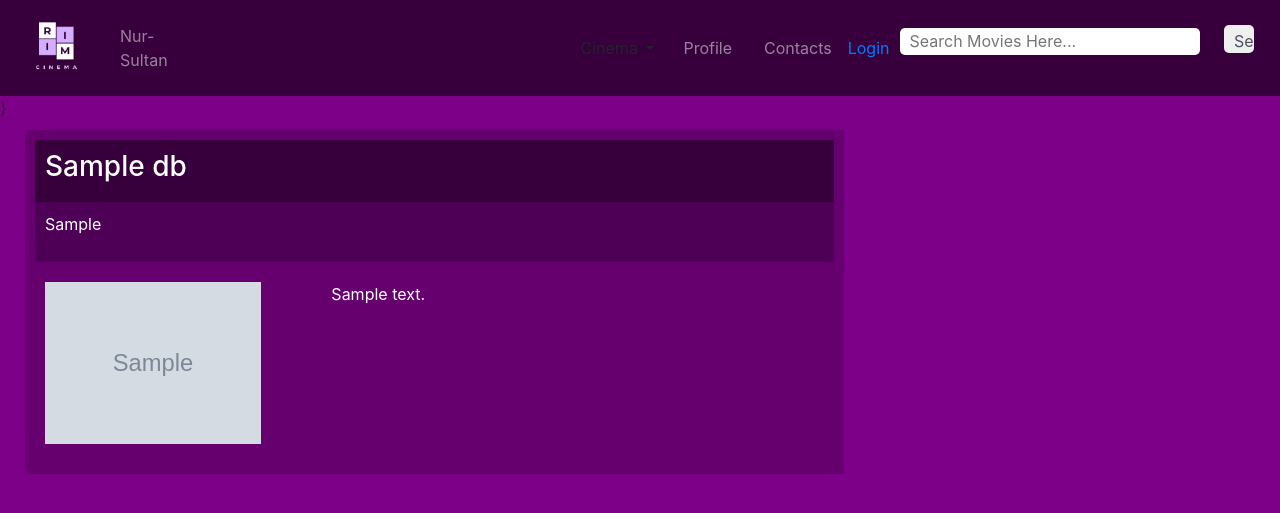
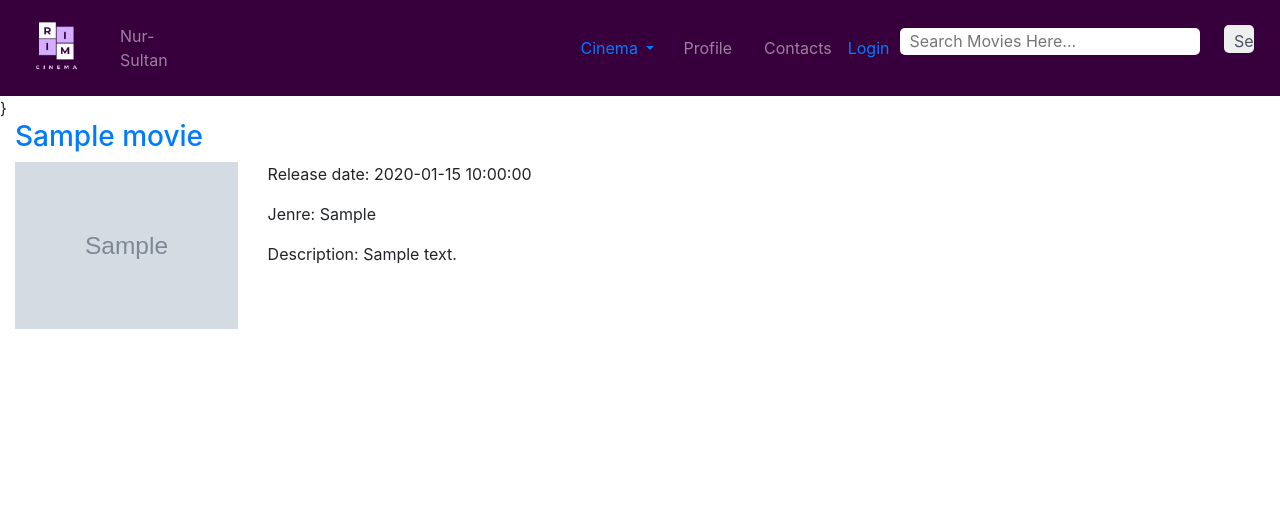
Before and after one commit to Petroguw/Cinema_1.0, a PHP site: page / in a window 1280 px wide. Shown: the top 513 px of the page. Run offline with PHP 8.4, Linux system fonts and the light colour scheme; tables that the repository leaves empty or names only in its code hold one stand-in row (values such as "Sample post"); grey boxes marked "Sample" are stand-in pictures; some libraries are stand-ins or nearby versions.

Commit message:
Add files via upload

```diff
--- a/index.php
+++ b/index.php
@@ -1,15 +1,16 @@
 <?php
-  require 'db.php';
+  require 'config.php';
 
-  $result = mysqli_query($connect, "SELECT * FROM `films_db`");
+  $result = mysqli_query($con, "SELECT * FROM `tbl_movie`");
 
 ?>
 <head>
     <meta charset="UTF-8">
     <meta name="viewport" content="width=device-width, initial-scale=1.0, shrink-to-fit=no">
     <title>Cinema</title>
-    <link rel="stylesheet" href="bootstrap.min.css">
-    <link rel="stylesheet" href="index.css">
+    <link rel="stylesheet" href="https://maxcdn.bootstrapcdn.com/bootstrap/4.0.0/css/bootstrap.min.css" integrity="sha384-Gn5384xqQ1aoWXA+058RXPxPg6fy4IWvTNh0E263XmFcJlSAwiGgFAW/dAiS6JXm"
+        crossorigin="anonymous">
+    <link rel="stylesheet" href="indeex.css">
 </head>
 
 <body>
@@ -57,16 +58,13 @@
     <section>
       <div class="container">
         <div class="row">
-  				<div class="col-lg-12 col-md-12">
+          <div class="col-lg-10 col-md-10">
             <?php
               while ($films = mysqli_fetch_assoc($result)) {
                 ?>
                 <div class="main">
               <div class="title">
-                <h3><?php echo $films['title']; ?></h3>
-              </div>
-              <div class="info">
-                <p><?php echo $films['info']; ?></p>
+                <a href="about.php?id=<?php echo $films['movie_id'];?>" class="link4"><h3><?php echo $films['movie_name'];?></h3></a>
               </div>
               <div class="message">
                 <div class="row">
@@ -75,9 +73,11 @@
                       <img style="width: 100%; height: auto;" class="image" src="<?php echo $films['image']; ?>" alt="">
                     </div>
                   </div>
-                  <div class="col-md-8">
+                  <div class="col-md-6">
                     <div class="text">
-                      <p><?php echo $films['text']; ?></p>
+                        <p>Release date: <?php echo $films['release_date']; ?></p>
+                        <p>Jenre: <?php echo $films['cast']; ?></p>
+                        <p>Description: <?php echo $films['desc']; ?></p>
                     </div>
                   </div>
                 </div>
```
Lines whose indentation alone changed are shown as unchanged.
